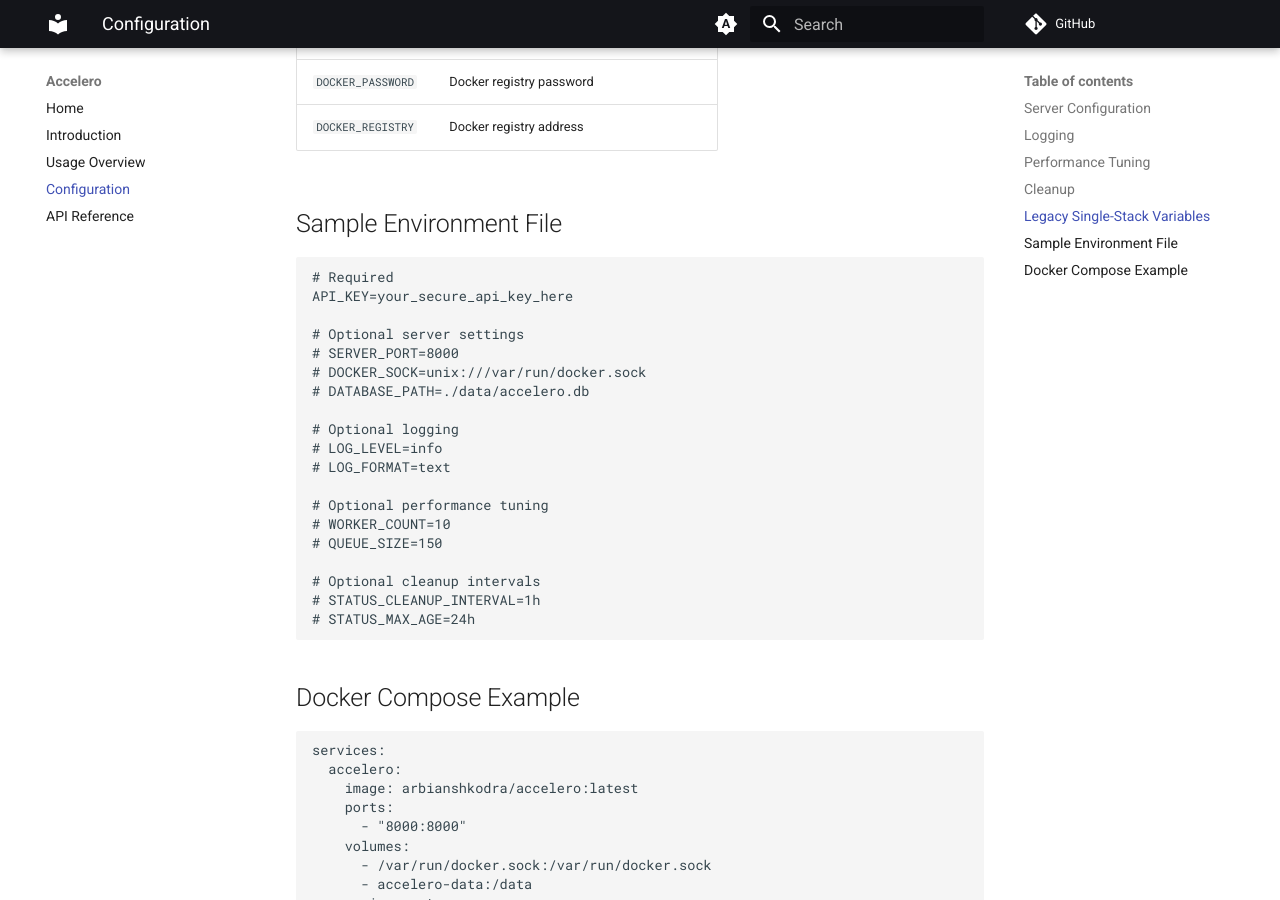
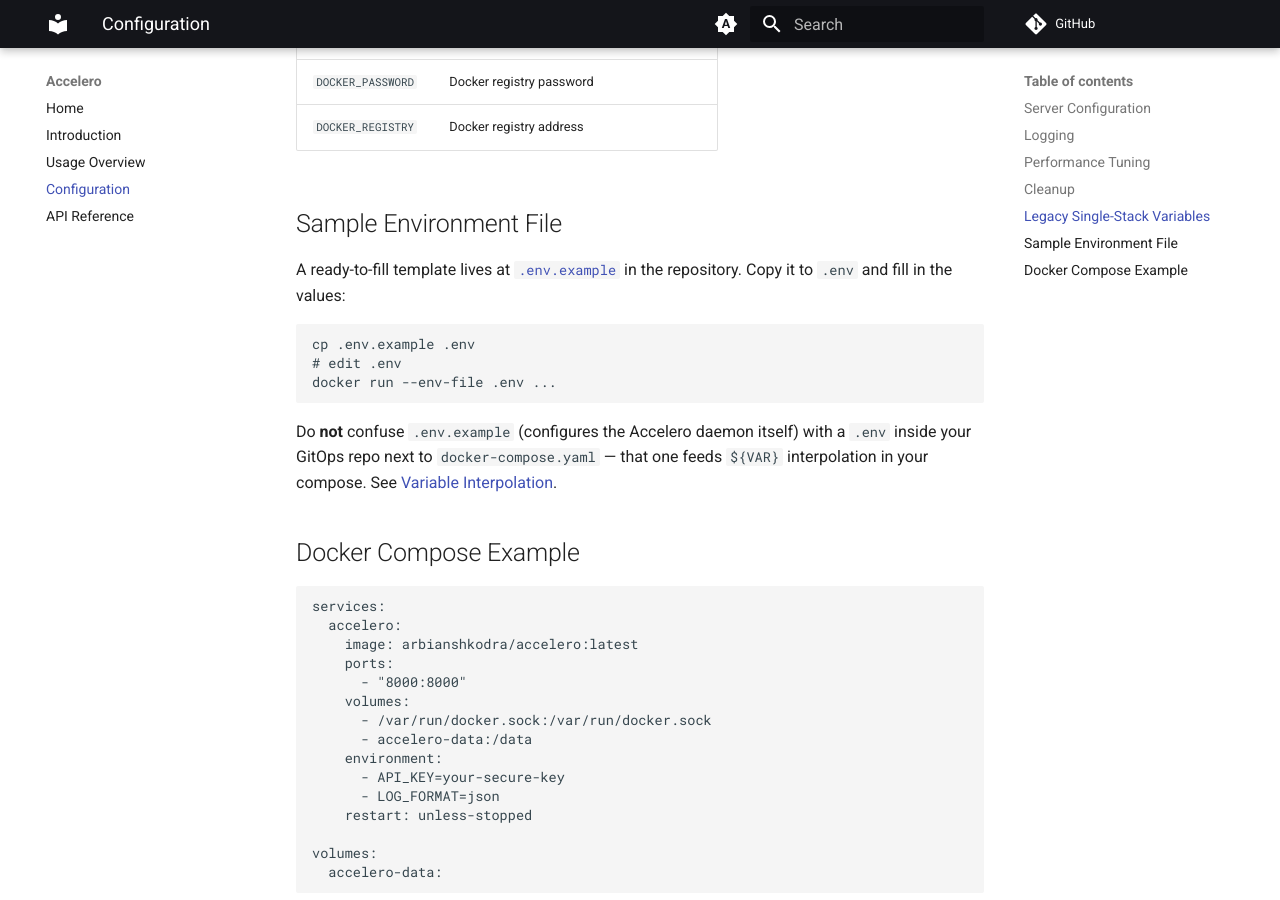
Before and after one commit to arbianshkodra/accelero, an MkDocs documentation site: the page built from docs/configuration.md, in a window 1280 px wide and 900 px high, scrolled down 1910 px. Built offline with MkDocs 1.6.1 and Material for MkDocs 9.7.7, drawn with Linux system fonts in a browser that asks for light colours; comment, search, counter and statistics services are not loaded.

Commit message:
docs(config): point at .env.example instead of duplicating inline; clarify daemon-vs-gitops distinction

````diff
--- a/docs/configuration.md
+++ b/docs/configuration.md
@@ -52,27 +52,15 @@
 
 ## Sample Environment File
 
+A ready-to-fill template lives at [`.env.example`](https://github.com/arbianshkodra/accelero/blob/dev/.env.example) in the repository. Copy it to `.env` and fill in the values:
+
 ```bash
-# Required
-API_KEY=your_secure_api_key_here
+cp .env.example .env
+# edit .env
+docker run --env-file .env ...
+```
 
-# Optional server settings
-# SERVER_PORT=8000
-# DOCKER_SOCK=unix:///var/run/docker.sock
-# DATABASE_PATH=./data/accelero.db
-
-# Optional logging
-# LOG_LEVEL=info
-# LOG_FORMAT=text
-
-# Optional performance tuning
-# WORKER_COUNT=10
-# QUEUE_SIZE=150
-
-# Optional cleanup intervals
-# STATUS_CLEANUP_INTERVAL=1h
-# STATUS_MAX_AGE=24h
-```
+Do **not** confuse `.env.example` (configures the Accelero daemon itself) with a `.env` inside your GitOps repo next to `docker-compose.yaml` — that one feeds `${VAR}` interpolation in your compose. See [Variable Interpolation](./usage-overview.md#variable-interpolation-env-file).
 
 ## Docker Compose Example
 
````
